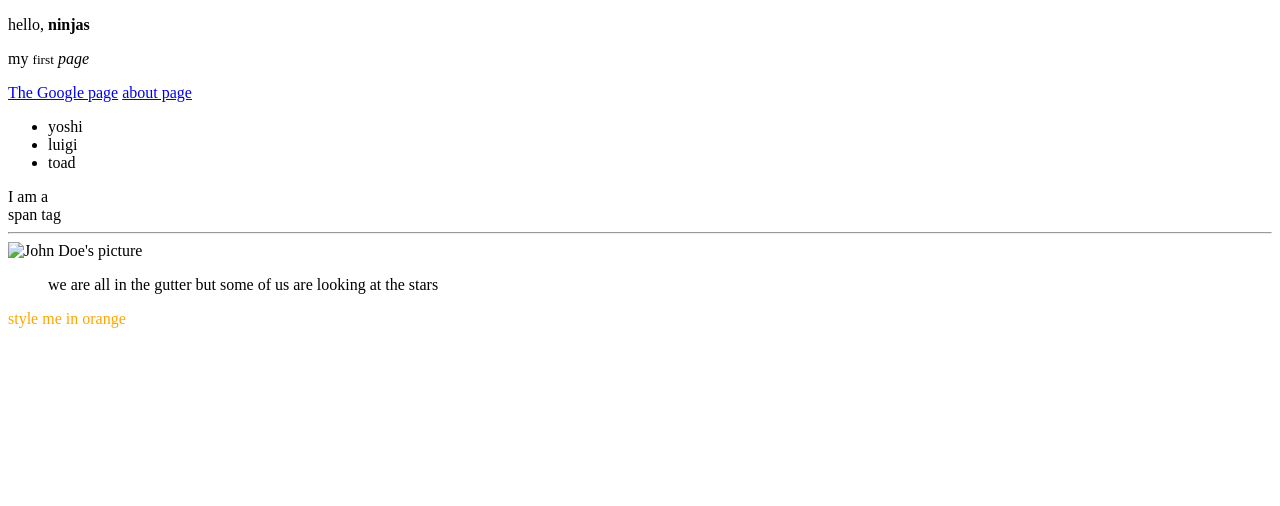
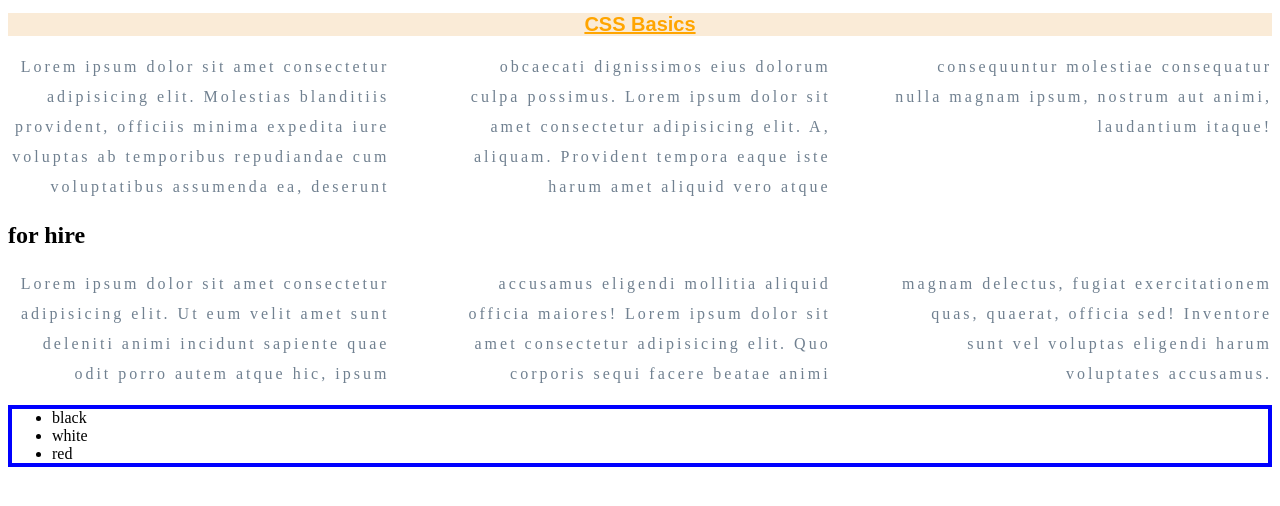
Before and after one commit to carleoner/CSS_HTML, a plain HTML site: page index.html in a window 1280 px wide. Drawn offline with Linux system fonts and the light colour scheme.

Commit message:
css_basics

```diff
--- a/index.html
+++ b/index.html
@@ -1,35 +1,39 @@
 <!DOCTYPE html>
 <html>
   <head>
-    <title>Learning HTML</title>
+    <link rel="stylesheet" href="./styles.css" />
+    <title>CSS Basics</title>
   </head>
   <body>
+    <h1>CSS Basics</h1>
+
+    <p>
+      Lorem ipsum dolor sit amet consectetur adipisicing elit. Molestias
+      blanditiis provident, officiis minima expedita iure voluptas ab temporibus
+      repudiandae cum voluptatibus assumenda ea, deserunt obcaecati dignissimos
+      eius dolorum culpa possimus. Lorem ipsum dolor sit amet consectetur
+      adipisicing elit. A, aliquam. Provident tempora eaque iste harum amet
+      aliquid vero atque consequuntur molestiae consequatur nulla magnam ipsum,
+      nostrum aut animi, laudantium itaque!
+    </p>
+
     <div>
-      <p>hello, <strong>ninjas</strong></p>
-      <p>my <small>first</small> <em>page</em></p>
-      <a href="https://www.google.com">The Google page</a>
-      <a href="about.html">about page</a>
+      <h2>for hire</h2>
+      <p>
+        Lorem ipsum dolor sit amet consectetur adipisicing elit. Ut eum velit
+        amet sunt deleniti animi incidunt sapiente quae odit porro autem atque
+        hic, ipsum accusamus eligendi mollitia aliquid officia maiores! Lorem
+        ipsum dolor sit amet consectetur adipisicing elit. Quo corporis sequi
+        facere beatae animi magnam delectus, fugiat exercitationem quas,
+        quaerat, officia sed! Inventore sunt vel voluptas eligendi harum
+        voluptates accusamus.
+      </p>
     </div>
 
-    <div>
-      <!-- lista nienumerowana / ol numerowana-->
-      <ul>
-        <li>yoshi</li>
-        <li>luigi</li>
-        <li>toad</li>
-      </ul>
-    </div>
-
-    <!-- ctrl + / = comment -->
-
-    <span>I am a <br />span tag</span>
-    <hr />
-    <img src="../data/John_Doe.jpg" width="370" alt="John Doe's picture" />
-
-    <blockquote cite="htts://www.oscarwildesite.com">
-      we are all in the gutter but some of us are looking at the stars
-    </blockquote>
-
-    <p style="color: orange">style me in orange</p>
+    <ul>
+      <li>black</li>
+      <li>white</li>
+      <li>red</li>
+    </ul>
   </body>
 </html>
--- /dev/null
+++ b/styles.css
@@ -0,0 +1,23 @@
+h1 {
+  color: orange;
+  background-color: antiquewhite;
+  font-size: 20px;
+  text-decoration: underline;
+  font-family: Arial, Helvetica, sans-serif;
+  text-align: center;
+}
+
+p {
+  color: slategray;
+  text-align: right;
+  line-height: 30px;
+  letter-spacing: 3px;
+  column-count: 3;
+  column-gap: 60px;
+}
+
+ul {
+  border-width: 4px;
+  border-style: solid;
+  border-color: blue;
+}
```
Also changed, not shown: about.html (+1 -0 lines), index_input_types.html (added, +88 -0 lines), index_learning.html (added, +35 -0 lines).
